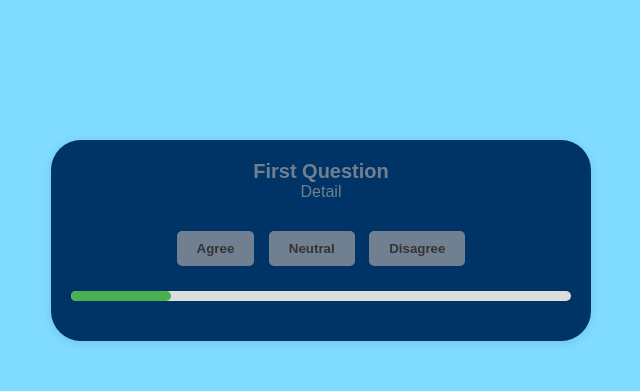
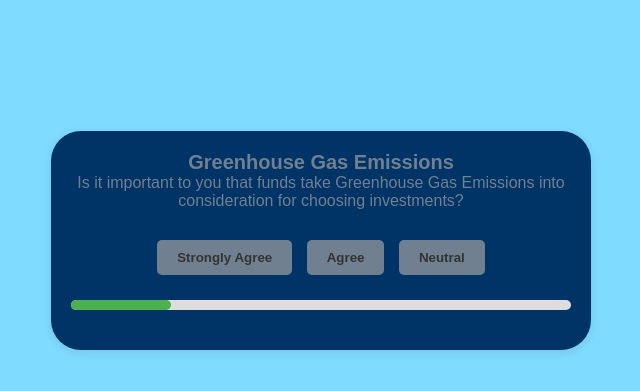
Before and after one commit to realnoel/START_HACK_ETH_Bratwurst, a Django app: template example/templates/questionnaire.html in a window 1280 px wide. Shown: the part 160-551 px from the top of the page, without its empty margins (319-959 px from the left). Run offline with Django 4.2, Linux system fonts and the light colour scheme; the template is opened without the code that fills it, so the values that code supplies are empty.

Commit message:
Database edit and new questions.

```diff
--- a/example/models.py
+++ b/example/models.py
@@ -9,7 +9,7 @@ class Fund(models.Model):
     oil = models.CharField(max_length=200)
     acab = models.CharField(max_length=200)
     animal = models.CharField(max_length=200)
-    gs = models.CharField(max_length=200)
+    cannabis = models.CharField(max_length=200)
 
 class Question(models.Model):
     text = models.CharField(max_length=200)
--- a/example/templates/questionnaire.html
+++ b/example/templates/questionnaire.html
@@ -123,9 +123,9 @@
             <div class="question-detail" id="questionDetail">Question details go here.</div>
         </div>
         <div class="answer-buttons">
-            <button onclick="handleAnswer('agree')">Agree</button>
-            <button onclick="handleAnswer('neutral')">Neutral</button>
-            <button onclick="handleAnswer('disagree')">Disagree</button>
+            <button onclick="handleAnswer('agree')">Strongly Agree</button>
+            <button onclick="handleAnswer('neutral')">Agree</button>
+            <button onclick="handleAnswer('disagree')">Neutral</button>
         </div>
         <div class="progress-container">
             <div class="progress-bar" id="progressBar"></div>
@@ -135,24 +135,24 @@
     <script>
         const questions = [{
             id: 1,
-            text: 'First Question',
-            detail: 'Detail'
+            text: 'Greenhouse Gas Emissions',
+            detail: 'Is it important to you that funds take Greenhouse Gas Emissions into consideration for choosing investments?'
         }, {
             id: 2,
-            text: 'Second Question',
-            detail: 'Detail'
+            text: 'Oil',
+            detail: 'Do you believe that the extraction of oil should be stopped?'
         }, {
             id: 3,
-            text: 'Third Question',
-            detail: 'Detail'
+            text: 'Anti-Corruption and Anti-Bribery',
+            detail: 'Is promoting integrity and discouraging corrupt practices important to you?'
         }, {
             id: 4,
-            text: 'Fourth Question',
-            detail: 'Detail'
+            text: 'Animal Testing',
+            detail: 'Are you strictly against animal testing?'
         }, {
             id: 5,
-            text: 'Fifth Question',
-            detail: 'Detail'
+            text: 'Cannabis',
+            detail: 'Do you believe that investing in Cannabis is controversial?'
         }, ];
         let currentQuestionIndex = 0;
 
```
Also changed, not shown: extract_data.py (+4 -3 lines), example/migrations/0003_rename_gs_fund_cannabis.py (added).
